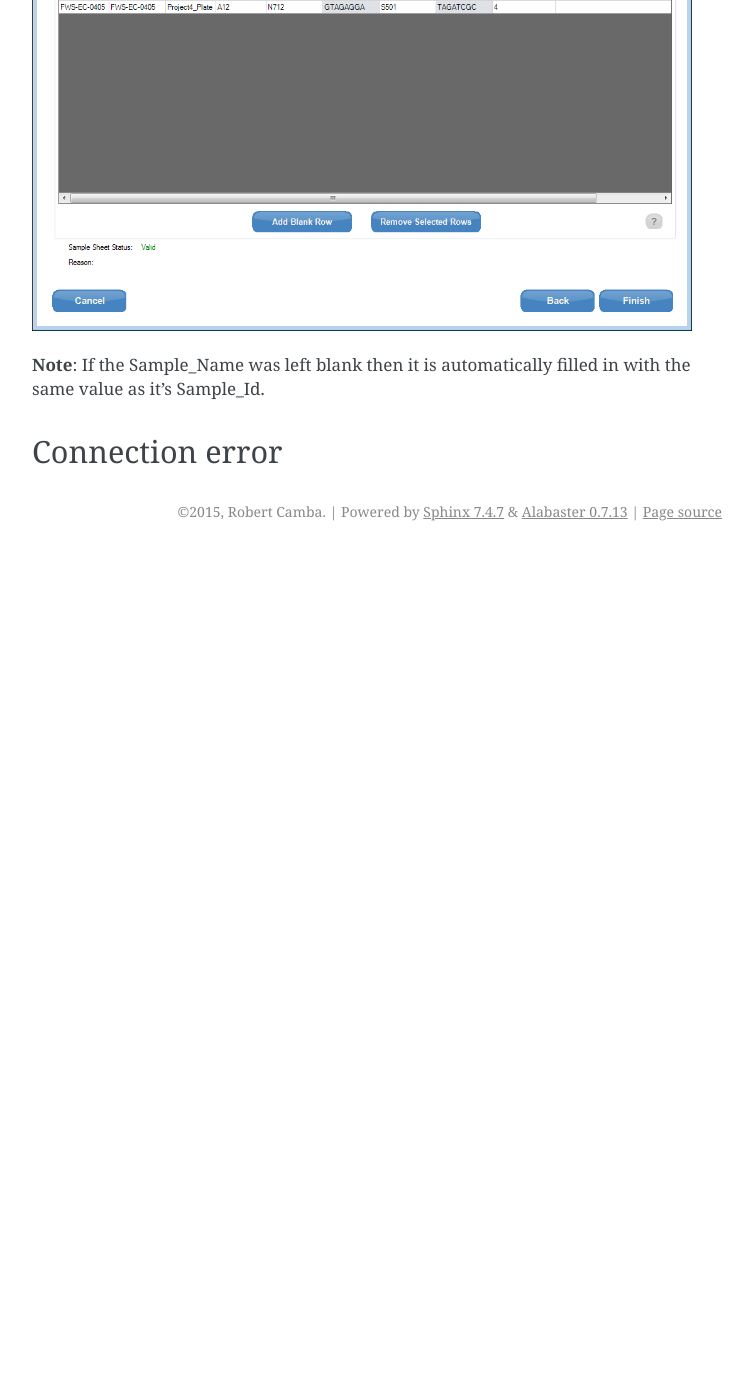
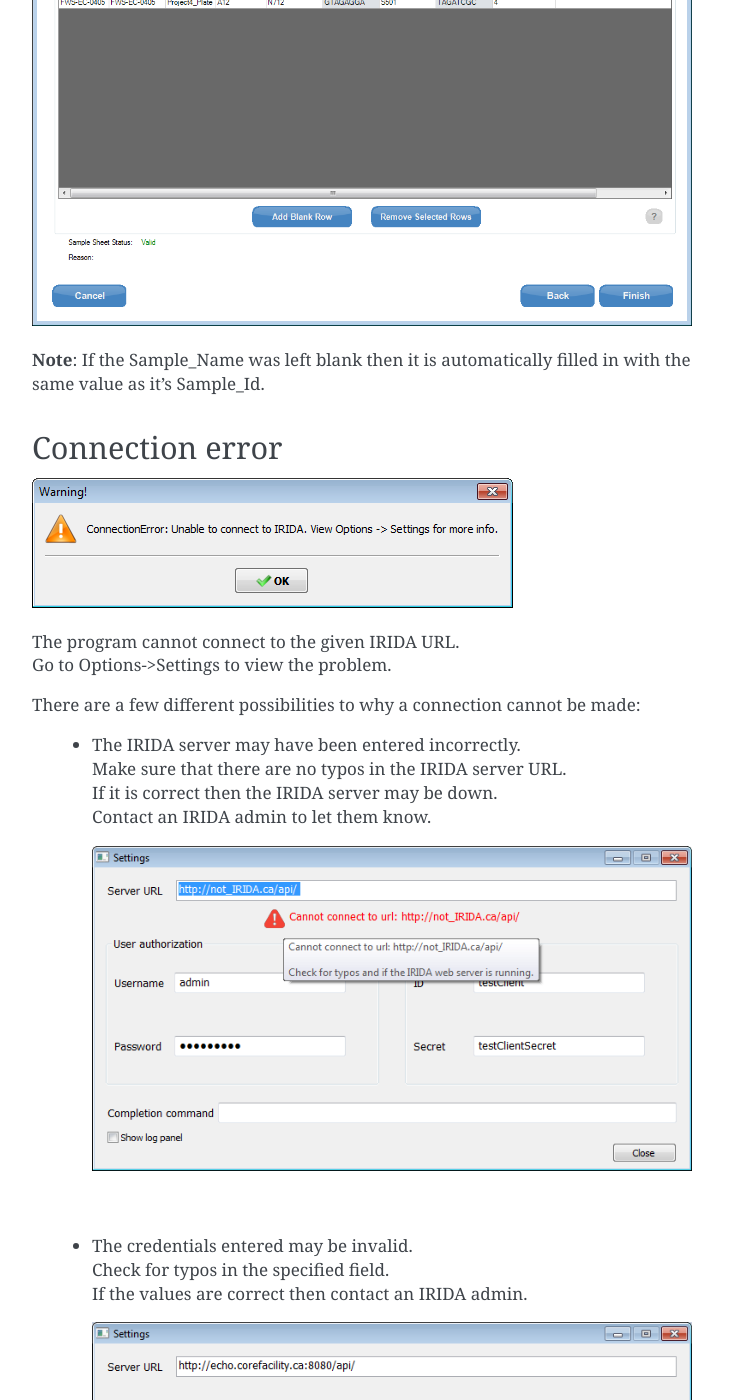
Before and after one commit to phac-nml/irida-miseq-uploader, a Sphinx documentation site: the page built from docs/handling_errors.rst, in a window 1280 px wide and 1400 px high, scrolled down 3153 px. Shown: the whole window, without its empty margins (388-1140 px from the left). Built offline with Sphinx 7.4.7, drawn with Linux system fonts in a browser that asks for light colours; before the commit the page ends 3704 px from its top, so only the background shows below that; some of the changed text lies outside the part shown.

Commit message:
connectino error
Former-commit-id: b90dc245c21cb55d2a626ac0e74111ccbbd86f0f

```diff
--- a/docs/handling_errors.rst
+++ b/docs/handling_errors.rst
@@ -20,9 +20,9 @@
 .. image:: _static/handling_errors/missingSampleId.png
     :target: _static/handling_errors/missingSampleId.png
 
-You can fix either of these errors by editing the `SampleSheet.csv` file
-either with the Illumina Experiment Manager or any text editor.
-Simply fill in the missing value for the indicated field.
+| You can fix either of these errors by editing the `SampleSheet.csv` file
+  either with the Illumina Experiment Manager or any text editor.
+| Simply fill in the missing value for the indicated field.
 
 e.g:
 
@@ -44,9 +44,9 @@
 .. image:: _static/handling_errors/projectIdNotInIRIDA.png
     :target: _static/handling_errors/projectIdNotInIRIDA.png
 
-Check the Sample_Project field for the given Sample_Id in the error message
-to make sure that there are not typos in it. If the Sample_Project is correct
-then contact an IRIDA admin.
+| Check the Sample_Project field for the given Sample_Id in the error message
+  to make sure that there are not typos in it.
+| If the Sample_Project is correct then contact an IRIDA admin.
 
 .. image:: _static/handling_errors/fixProjectIdNotInIRIDA.png
     :target: _static/handling_errors/fixProjectIdNotInIRIDA.png
@@ -68,3 +68,28 @@
 
 Connection error
 ----------------
+
+.. image:: _static/handling_errors/connectionError.png
+    :target: _static/handling_errors/connectionError.png
+
+| The program cannot connect to the given IRIDA URL.
+| Go to Options->Settings to view the problem.
+
+There are a few different possibilities to why a connection cannot be made:
+
+  * | The IRIDA server may have been entered incorrectly.
+    | Make sure that there are no typos in the IRIDA server URL.
+    | If it is correct then the IRIDA server may be down.
+    | Contact an IRIDA admin to let them know.
+
+    .. image:: _static/handling_errors/connectionError_URL.png
+        :target: _static/handling_errors/connectionError_URL.png
+
+|
+
+  * | The credentials entered may be invalid.
+    | Check for typos in the specified field.
+    | If the values are correct then contact an IRIDA admin.
+
+    .. image:: _static/handling_errors/connectionError_clientID.png
+        :target: _static/handling_errors/connectionError_clientID.png
```
Also changed, not shown: docs/_static/handling_errors/connectionError.png (added), docs/_static/handling_errors/connectionError_URL.png (added), docs/_static/handling_errors/connectionError_clientID.png (added), 12 other files.
